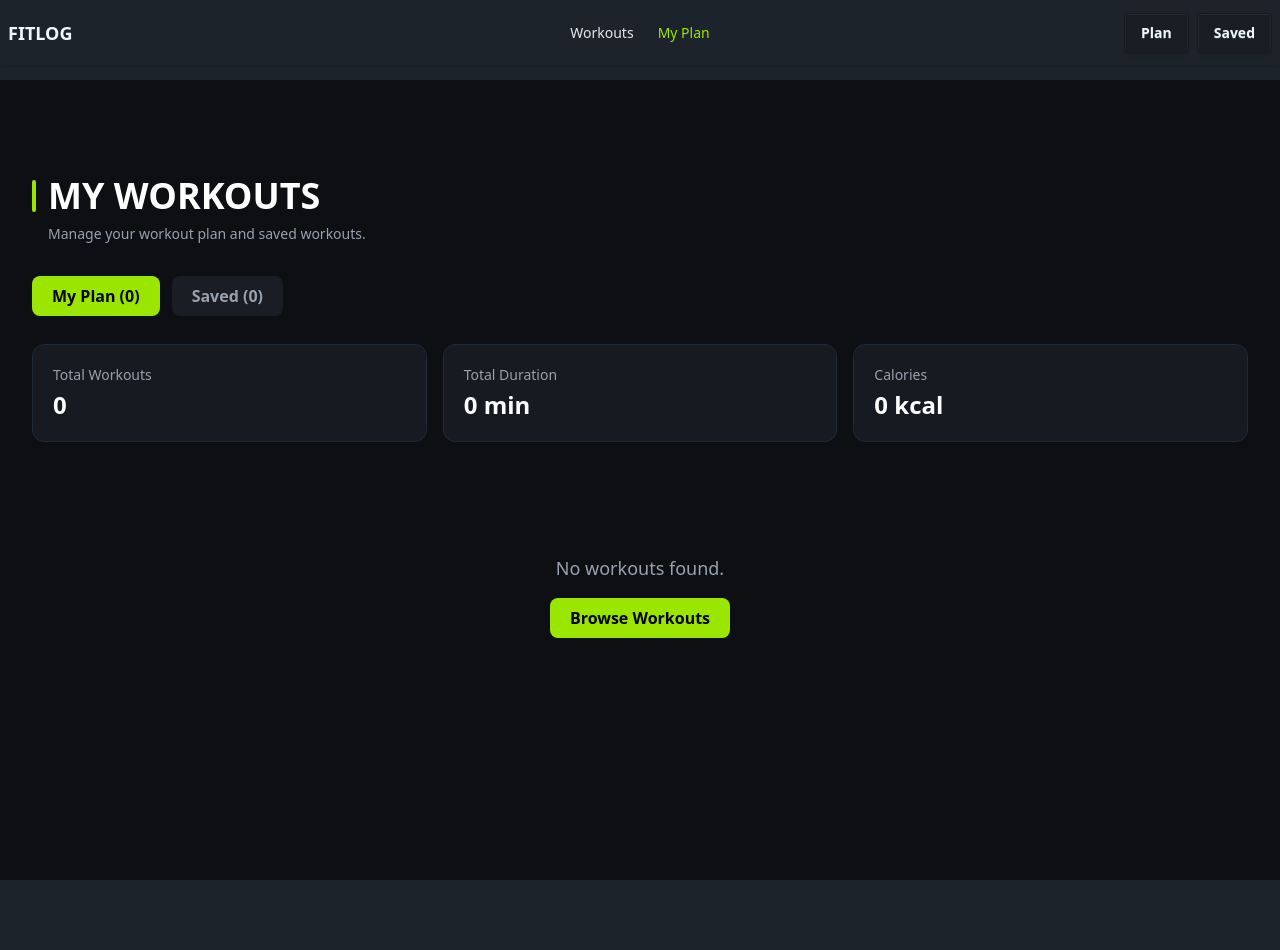
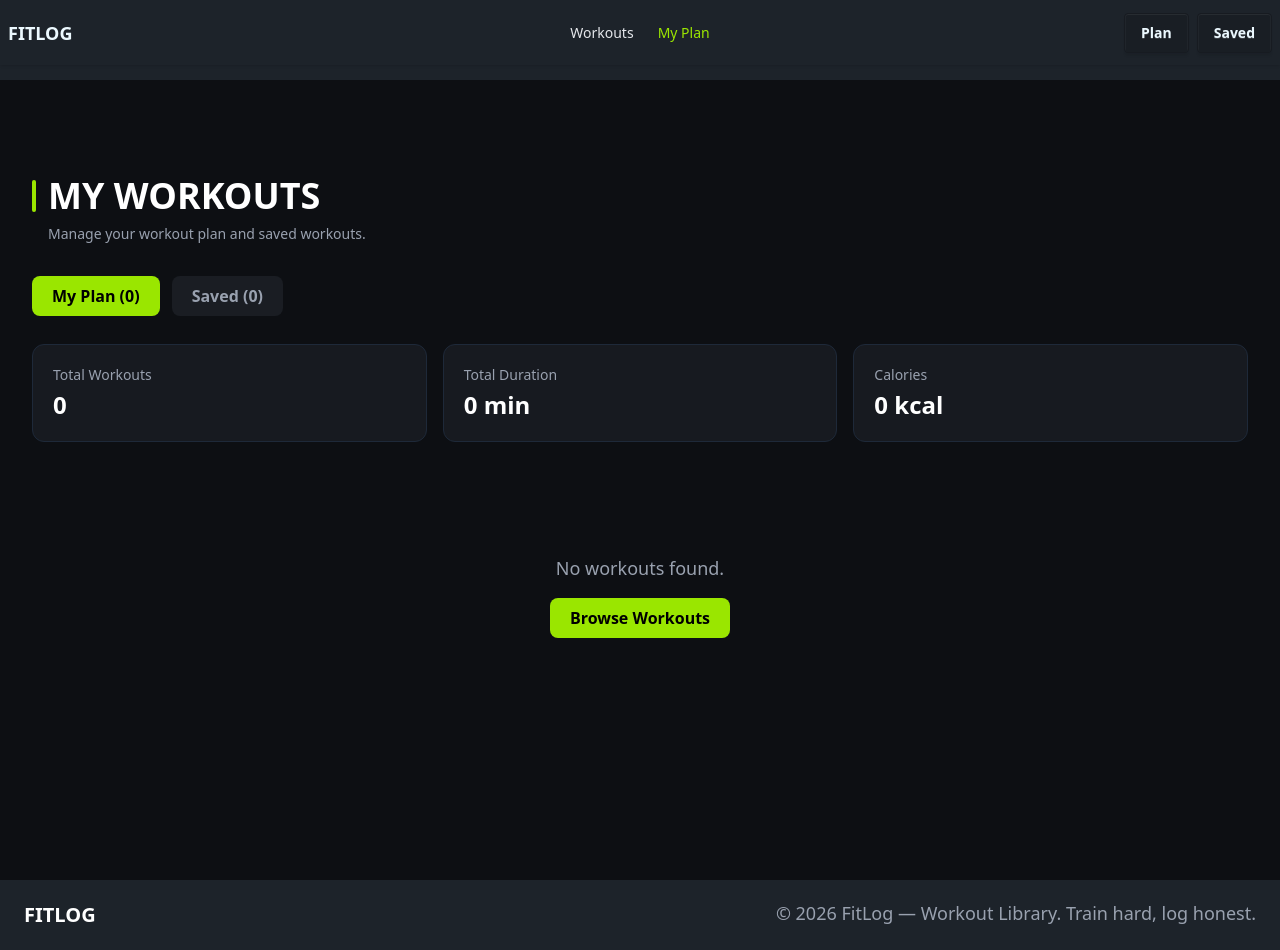
Before and after one commit to hossain-dev68/Assignment06-PH, a Next.js app: page /listed-plan in a window 1280 px wide. Before the commit the page ends 880 px from the top, so only its background shows below. Built offline with nearby package versions, Linux system fonts and the light colour scheme.

Commit message:
Add FitLog footer section

```diff
--- /dev/null
+++ b/src/app/components/shared/Footer.tsx
@@ -0,0 +1,23 @@
+import React from 'react';
+
+
+const Footer = () => {
+    return (
+        <footer className="container mx-auto">
+            <div className=" px-6 py-5 flex flex-col sm:flex-row text-center justify-between gap-3">
+
+
+                <h2 className="text-white text-[20px] font-bold">
+                    FITLOG
+                </h2>
+
+                <p className="text-gray-400 text-[18px] text-center sm:text-right">
+                    © 2026 FitLog — Workout Library. Train hard, log honest.
+                </p>
+
+            </div>
+        </footer>
+    );
+};
+
+export default Footer;
--- a/src/app/layout.tsx
+++ b/src/app/layout.tsx
@@ -4,6 +4,7 @@ import "./globals.css";
 import Navbar from "./components/shared/Navbar";
 import FitlogProvider from "@/context/FitlogContext";
 import { ToastContainer } from "react-toastify";
+import Footer from "./components/shared/Footer";
 
 
 const geistSans = Geist({
@@ -36,7 +37,7 @@ export default function RootLayout({ children }: LayoutProps<"/">) {
           {children}
 
           <ToastContainer />
-
+          <Footer></Footer>
         </FitlogProvider>
 
       </body>
```
Also changed, not shown: src/app/components/shared/Navbar.tsx (+7 -7 lines), src/app/listed-plan/page.tsx (+12 -14 lines).
